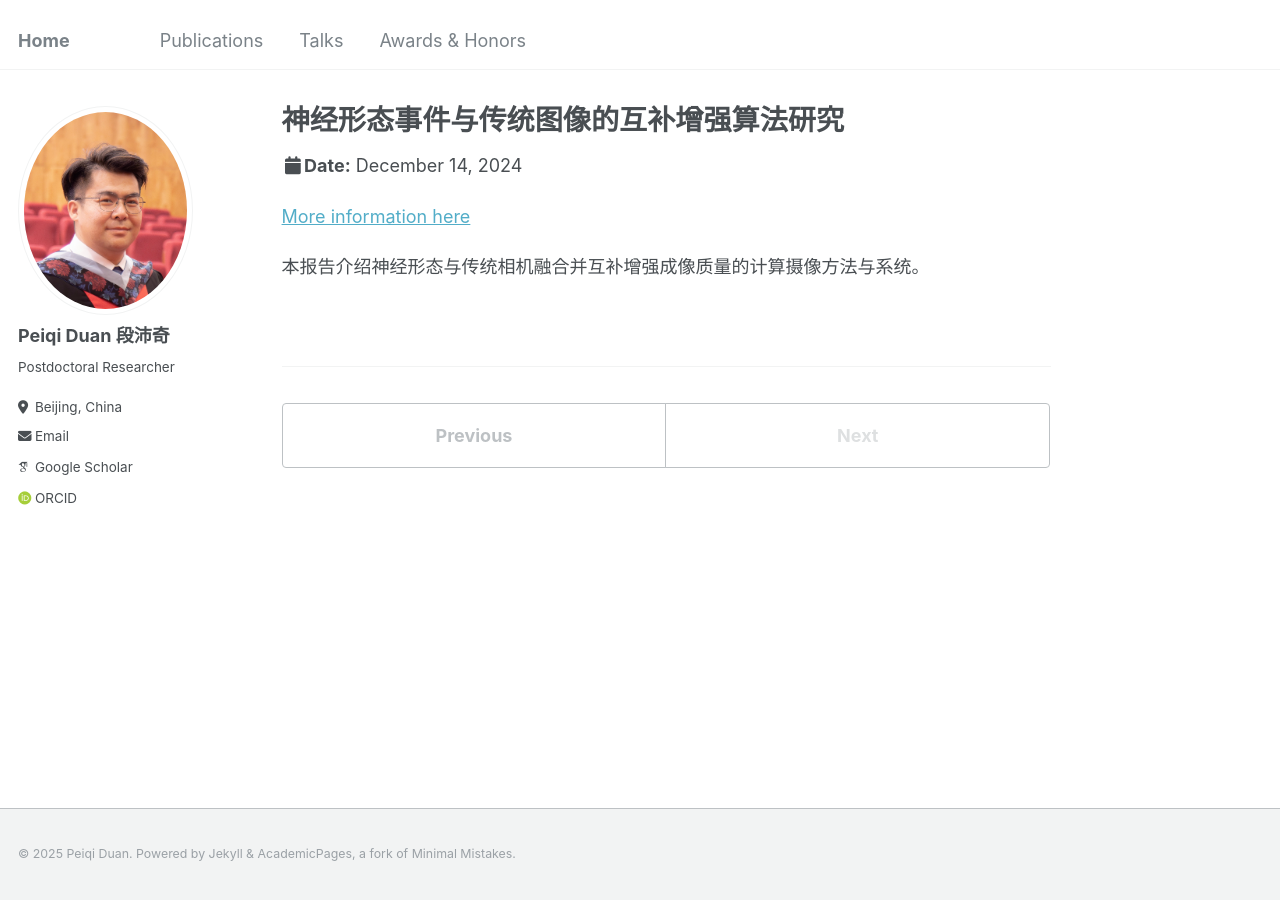
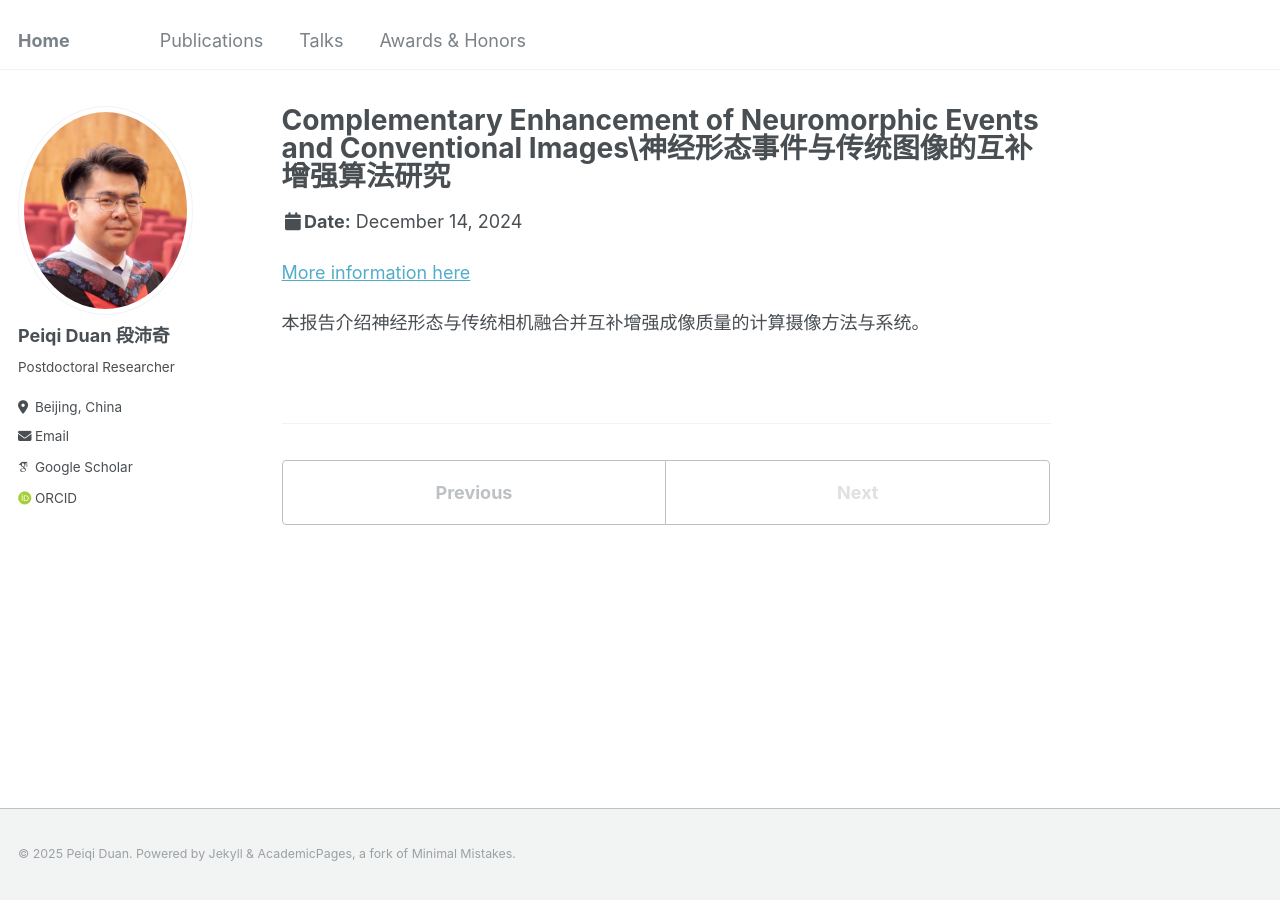
Before and after one commit to peiqi-duan/peiqi-duan.github.io, a Jekyll site: the page built from _talks/2014-02-01-talk-2.md, in a window 1280 px wide. Built offline with Jekyll 4.4.1, drawn with Linux system fonts in a browser that asks for light colours; some web fonts are replaced.

Commit message:
Update title for neuromorphic events talk

```diff
--- a/_talks/2014-02-01-talk-2.md
+++ b/_talks/2014-02-01-talk-2.md
@@ -1,5 +1,5 @@
 ---
-title: "神经形态事件与传统图像的互补增强算法研究"
+title: "Complementary Enhancement of Neuromorphic Events and Conventional Images\\神经形态事件与传统图像的互补增强算法研究"
 collection: talks
 type: "学术新星论坛"
 permalink: /talks/2014-02-01-talk-2
```
